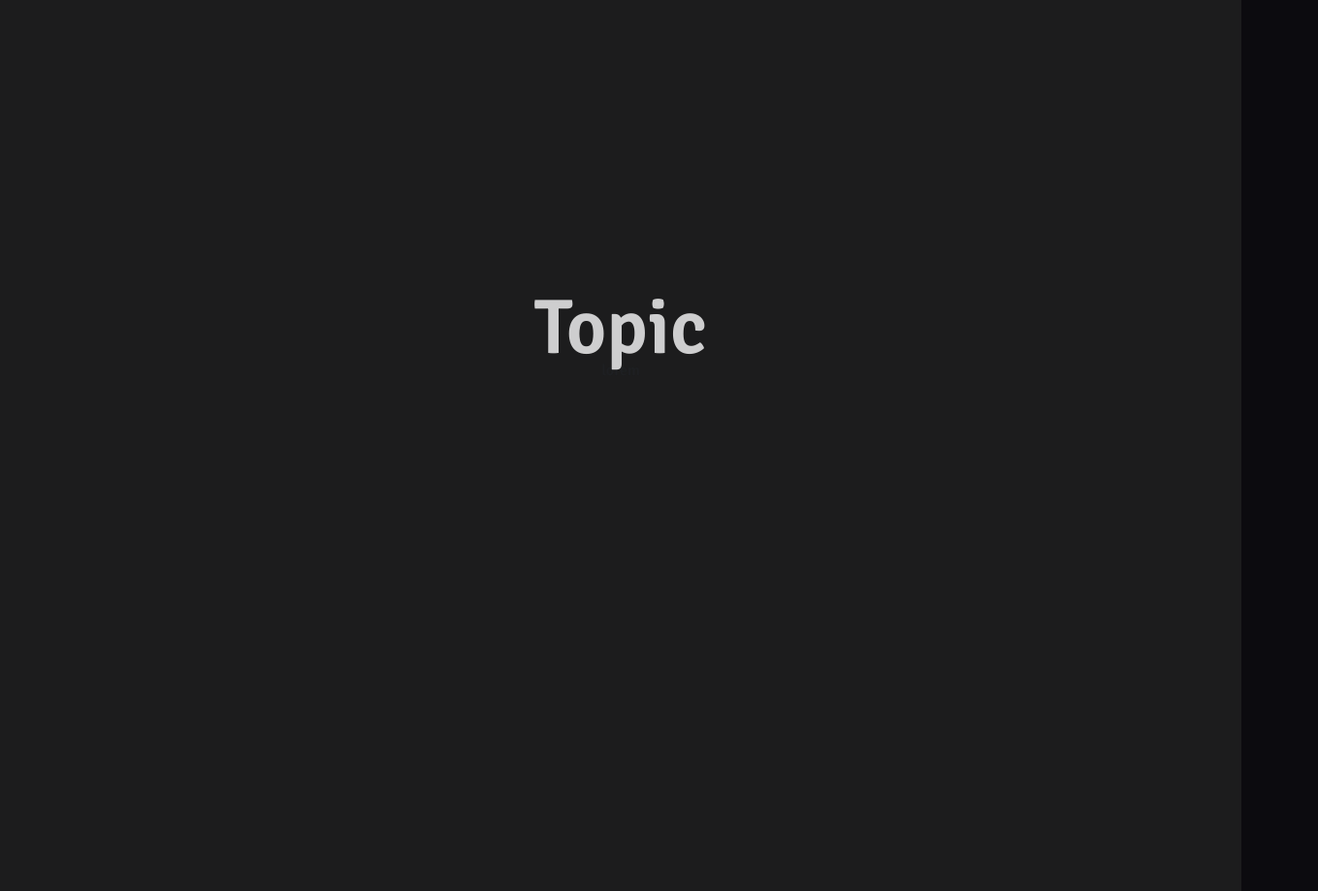
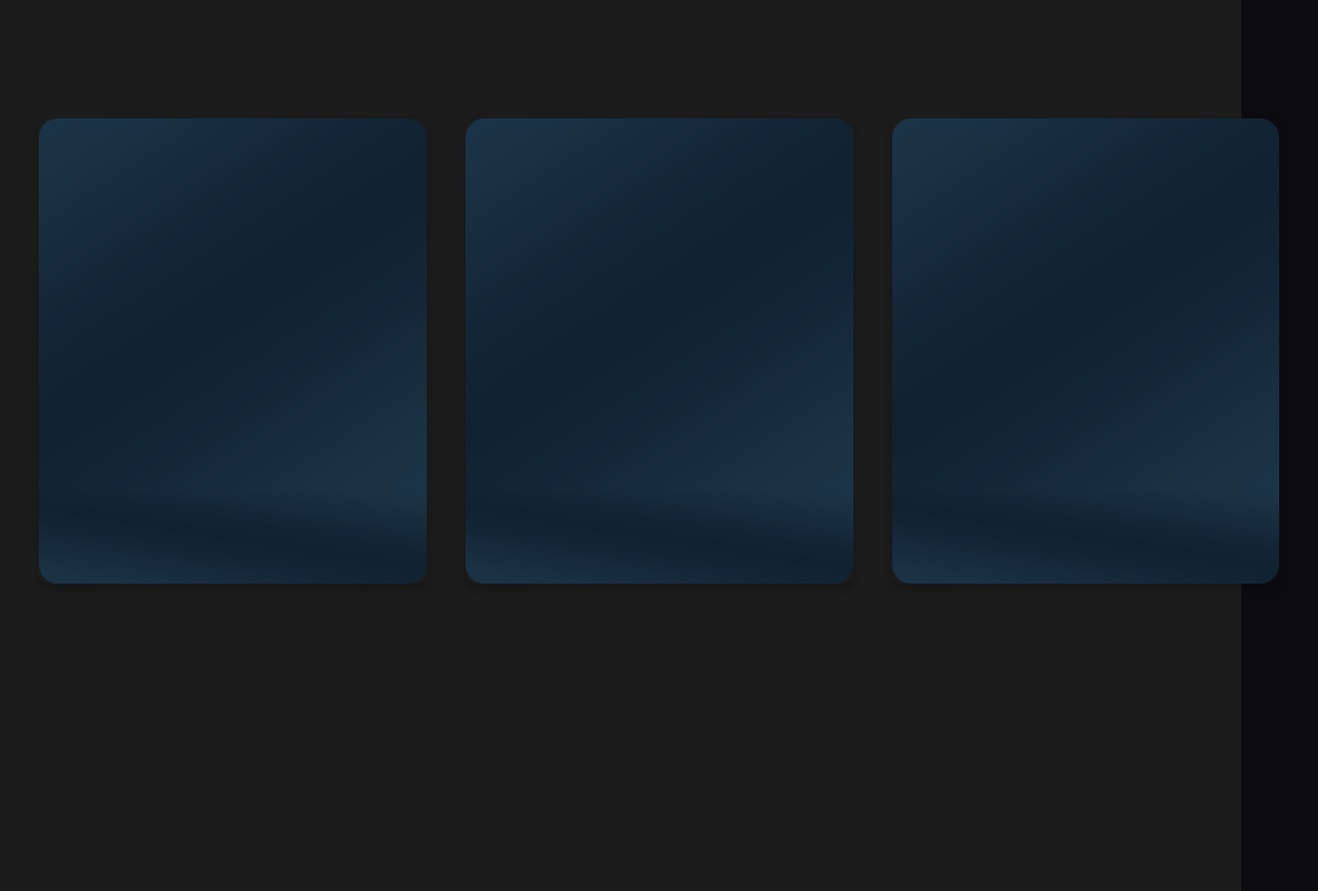
Before and after one commit to adminALEX/Portfolio, a website: page index.html in a window 1280 px wide. Shown: the part 1000-1919 px from the top of the page at 97% size, 1359 px wide, since content can reach past the window. Drawn offline with nearby package versions, Linux system fonts and the light colour scheme.

Commit message:
Project cards addedd

```diff
--- a/index.html
+++ b/index.html
@@ -16,6 +16,7 @@
     <link rel = "stylesheet" href="./styles/app.css">
     <link rel = "stylesheet" href="./styles/section-animate.css">
     <link rel="stylesheet" href="./styles/card1.css">
+    <link rel="stylesheet" href="./styles/projects.css">
 
     <!-- Font awesome -->
     <link rel="stylesheet" href="https://cdnjs.cloudflare.com/ajax/libs/font-awesome/6.2.0/css/all.min.css" integrity="sha512-xh6O/CkQoPOWDdYTDqeRdPCVd1SpvCA9XXcUnZS2FmJNp1coAFzvtCN9BmamE+4aHK8yyUHUSCcJHgXloTyT2A==" crossorigin="anonymous" referrerpolicy="no-referrer" />
@@ -60,8 +61,14 @@
         </div>
       </div>
     <section id = "skills" class="hidden">
-        <h1>Topic</h1>
-        <p>lorem</p>
+      <div class="projects">
+        <div class="project hidden">
+          <img src="" alt="">
+        </div>
+        <div class="project hidden"><img src="./assets/gradient-blue.jpg" alt="gradient-blue"></div>
+        <div class="project hidden"><img src="./assets/gradient-blue.jpg" alt="gradient-blue"></div>
+        <div class="project hidden"><img src="./assets/gradient-blue.jpg" alt="gradient-blue"></div>
+      </div>
     </section>
     <section id="projects" class="hidden">
         <h1>Topic</h1>
--- /dev/null
+++ b/styles/projects.css
@@ -0,0 +1,29 @@
+.projects{
+   display: flex;
+}
+
+.project{
+    min-height: 20vh;
+    border-radius: 10px;
+    margin-right: 40px;
+    box-shadow: 0px 6px 10px rgba(0, 0, 0, 0.25);
+    transition-property: all smooth;
+
+}
+
+.project img{
+    border-radius: 20px;
+    height: 60vh;
+}
+.project:nth-child(2){
+    transition-delay: 100ms;
+}
+
+.project:nth-child(3){
+    transition-delay: 300ms;
+}
+
+.project:nth-child(4){
+    transition-delay: 500ms;
+
+}
```
Also changed, not shown: assets/gradient-blue.jpg (added).
